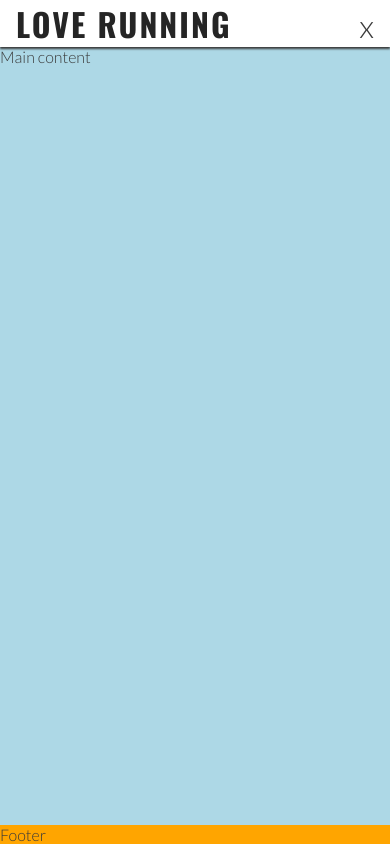
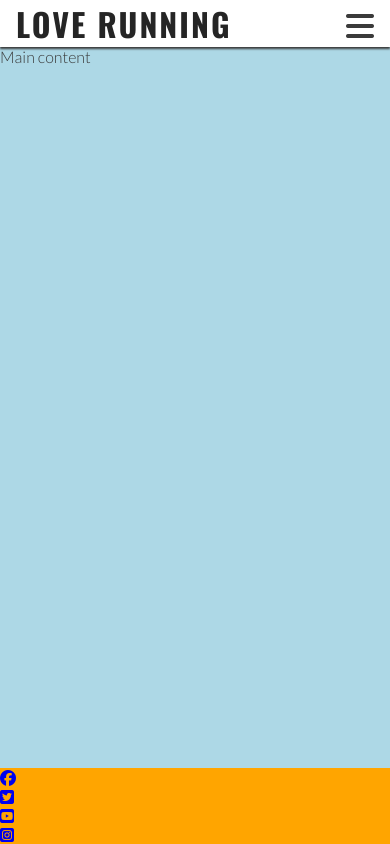
Before and after one commit to sofiawallq/love-running, a plain HTML site: page index.html in a window 390 px wide. Drawn offline with nearby package versions, Linux system fonts and the light colour scheme.

Commit message:
added social media icons and burger dropdown nav for small screens

```diff
--- a/index.html
+++ b/index.html
@@ -5,7 +5,8 @@
     <meta charset="UTF-8">
     <meta name="viewport" content="width=device-width, initial-scale=1.0">
     <!--Metatags for search engines-->
-    <meta name="description" content="Love running. Club for runners in Dublin, Ireland. Urban running, trail running. Dublin docklands and Phoenix Park">
+    <meta name="description"
+        content="Love running. Club for runners in Dublin, Ireland. Urban running, trail running. Dublin docklands and Phoenix Park">
     <meta name="keywords" content="love running, run, running club, runners, Ireland, Dublin, sport, exercise.">
     <!--Title-->
     <title>Love Running</title>
@@ -16,6 +17,7 @@
     <!--Stylesheet-->
     <link rel="stylesheet" href="assets/css/style.css">
 </head>
+
 <body>
     <!--Header-->
     <header>
@@ -23,7 +25,7 @@
             <h1 id="logo">Love Running</h1>
         </a>
         <input type="checkbox" id="nav-toggle" name="nav-toggle">
-        <label for="nav-toggle" class="nav-toggle-label">x</label>
+        <label for="nav-toggle" class="nav-toggle-label"><i class="fa-solid fa-bars"></i></label>
         <nav>
             <ul id="menu">
                 <li><a href="" class="active">Home</a></li>
@@ -35,7 +37,22 @@
     <!--Main content-->
     <main>Main content</main>
     <!--Footer-->
-    <footer>Footer</footer>
+    <footer>
+        <ul>
+            <li><a href="http://www.facebook.com" target="_blank" rel="noopener"
+                    aria-label="Link to our Facebook page (opens in new tab)"><i class="fa-brands fa-facebook"></i></a></li>
+                    <li><a href="http://www.twitter.com" target="_blank" rel="noopener"
+                        aria-label="Link to our Twitter page (opens in new tab)"><i class="fa-brands fa-square-twitter"></i></a></li>
+                        <li><a href="http://www.youtube.com" target="_blank" rel="noopener"
+                            aria-label="Link to our Youtube page (opens in new tab)"><i class="fa-brands fa-square-youtube"></i></a></li>
+                            <li><a href="http://www.instagram.com" target="_blank" rel="noopener"
+                                aria-label="Link to our Instagram page (opens in new tab)"><i class="fa-brands fa-square-instagram"></i></a></li>
+        </ul>
+    </footer>
+
+    <!--Font Awesome kit-->
+    <script src="https://kit.fontawesome.com/4b24704efa.js" crossorigin="anonymous"></script>
+
 </body>
 
 </html>
```
Lines whose indentation alone changed are shown as unchanged.
